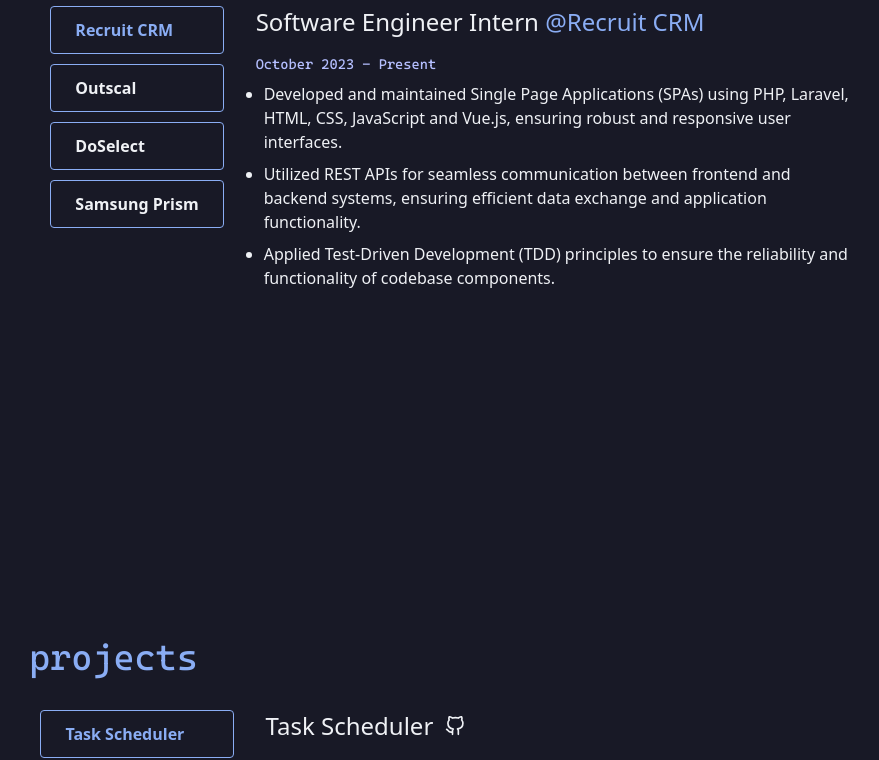
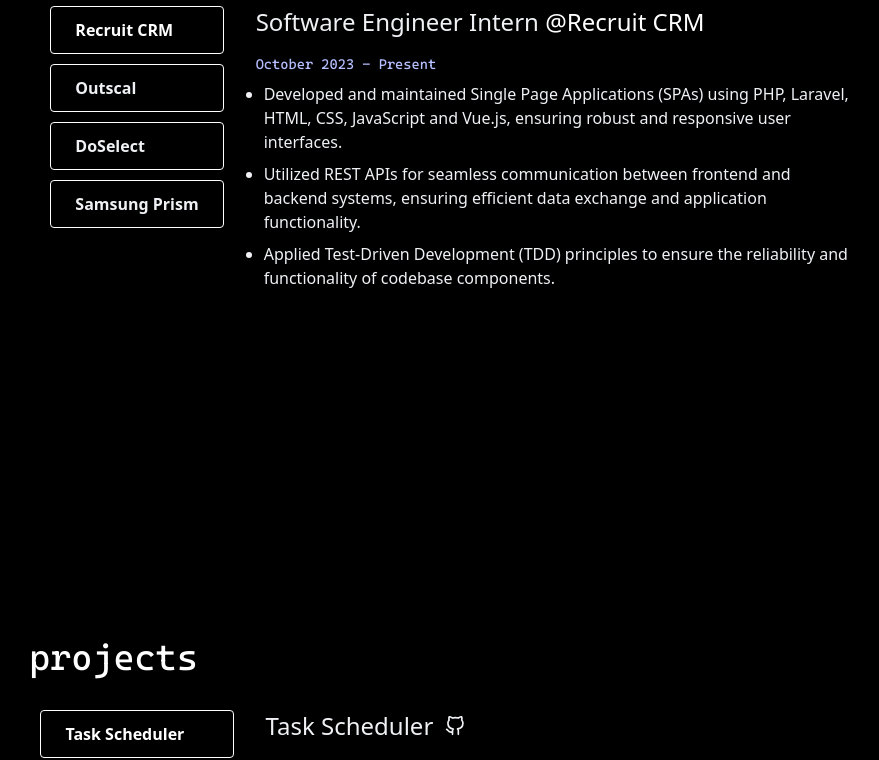
Before and after one commit to sameertrip123/portfolio, a React (Create React App) app: page / in a window 1280 px wide. Shown: the part 1660-2420 px from the top of the page, without its empty margins (183-1062 px from the left). Built offline with nearby package versions, Linux system fonts and the light colour scheme.

Commit message:
Change font to uber like

```diff
--- a/src/components/Experiences.tsx
+++ b/src/components/Experiences.tsx
@@ -32,8 +32,10 @@ export const Experiences = () => {
             {experiences.map((e, i) => (
               <div
                 key={i}
-                className={`flex h-12 w-42 mb-0.5 hover:cursor-pointer hover:bg-lprimary dark:border-dprimary hover:dark:bg-dprimary mx-2 my-2 px-2 py-2 border border-lprimary rounded font-semibold text-lprimary hover:text-dtext dark:hover:text-dtext dark:text-dprimary ${
-                  i === company ? 'text-lprimary dark:text-dprimary' : 'text-ltext dark:text-dtext'
+                className={`flex h-12 w-42 mb-0.5 hover:cursor-pointer hover:bg-lprimary dark:border-dprimary hover:dark:bg-dprimary mx-2 my-2 px-2 py-2 border border-lprimary rounded font-semibold text-lprimary hover:text-dtext dark:hover:text-lprimary dark:text-dprimary ${
+                  i === company
+                    ? 'text-lprimary dark:text-dprimary'
+                    : 'text-lprimary dark:text-dtext'
                 }`}
                 onClick={() => setCompany(i)}
               >
--- a/src/components/Home.tsx
+++ b/src/components/Home.tsx
@@ -5,7 +5,7 @@ export const Home = () => {
     <div className='mt-24'>
       <div className='flex flex-col justify-center mx-auto mt-[-96px] px-8 w-full max-w-[920px] h-screen text-left'>
         <p className='p-2 font-mono text-lprimary dark:text-dprimary'>Hi, I am</p>
-        <h1 className='md:py-1 font-bold text-3xl text-ltext sm:text-6xl md:text-7xl dark:text-dtext'>
+        <h1 className='md:py-1 font-bold text-3xl text-lprimary sm:text-6xl md:text-7xl dark:text-dtext'>
           sameer tripathi
         </h1>
         <p className='py-4 font-bold text-lsubtext text-xl sm:text-4xl md:text-5xl dark:text-dsubtext'>
--- a/src/components/Navbar.tsx
+++ b/src/components/Navbar.tsx
@@ -22,7 +22,7 @@ const TextMenu = ({ name, tclass, onClk = () => {} }: Props) => (
 export const Button = (props: { name: string; onClick: () => void }) => (
   <button
     onClick={props.onClick}
-    className='dark:border-dprimary hover:bg-lprimary hover:dark:bg-dprimary mx-2 my-2 px-6 py-2 border border-lprimary rounded font-semibold text-lprimary hover:text-dtext dark:hover:text-dtext dark:text-dprimary'
+    className='dark:border-dprimary hover:bg-lprimary hover:dark:bg-dprimary mx-2 my-2 px-6 py-2 border border-lprimary rounded font-semibold text-lprimary hover:text-dtext dark:hover:text-lprimary dark:text-dprimary'
   >
     {props.name}
   </button>
--- a/src/components/Projects.tsx
+++ b/src/components/Projects.tsx
@@ -19,7 +19,9 @@ export const Projects = () => {
             <div
               key={i}
               className={`flex h-12 w-42 hover:bg-lsurface dark:hover:bg-dsurface ${
-                i === project ? 'text-lprimary dark:text-dprimary' : 'text-ltext dark:text-dtext'
+                i === project
+                  ? 'text-lprimary dark:text-dprimary'
+                  : 'text-lprimary dark:text-dprimary'
               }`}
               onClick={() => setProject(i)}
             >
@@ -33,7 +35,7 @@ export const Projects = () => {
             {projects.map((e, i) => (
               <div
                 key={i}
-                className={`flex h-12 w-42 mb-0.5 hover:cursor-pointer hover:bg-lprimary dark:border-dprimary hover:dark:bg-dprimary mx-2 my-2 px-2 py-2 border border-lprimary rounded font-semibold text-lprimary hover:text-dtext dark:hover:text-dtext dark:text-dprimary ${
+                className={`flex h-12 w-42 mb-0.5 hover:cursor-pointer hover:bg-lprimary dark:border-dprimary hover:dark:bg-dprimary mx-2 my-2 px-2 py-2 border border-lprimary rounded font-semibold text-lprimary hover:text-dprimary dark:hover:text-lprimary dark:text-dprimary ${
                   i === project ? 'text-lprimary dark:text-dprimary' : 'text-ltext dark:text-dtext'
                 }`}
                 onClick={() => setProject(i)}
--- a/tailwind.config.js
+++ b/tailwind.config.js
@@ -11,10 +11,10 @@ module.exports = {
       dtext: '#eff1f5',
       lsubtext: '#6c6f87',
       dsubtext: '#a6adc8',
-      dbg: '#181926',
-      lbg: '#eff1f5',
-      dprimary: '#8aadf4',
-      lprimary: '#1e66f5',
+      dbg: '#000000',
+      lbg: '#ffffff',
+      dprimary: '#ffffff',
+      lprimary: '#000000',
       llav: '#7287fd',
       dlav: '#b4befe',
       lsurface: '#ccd0da',
```
